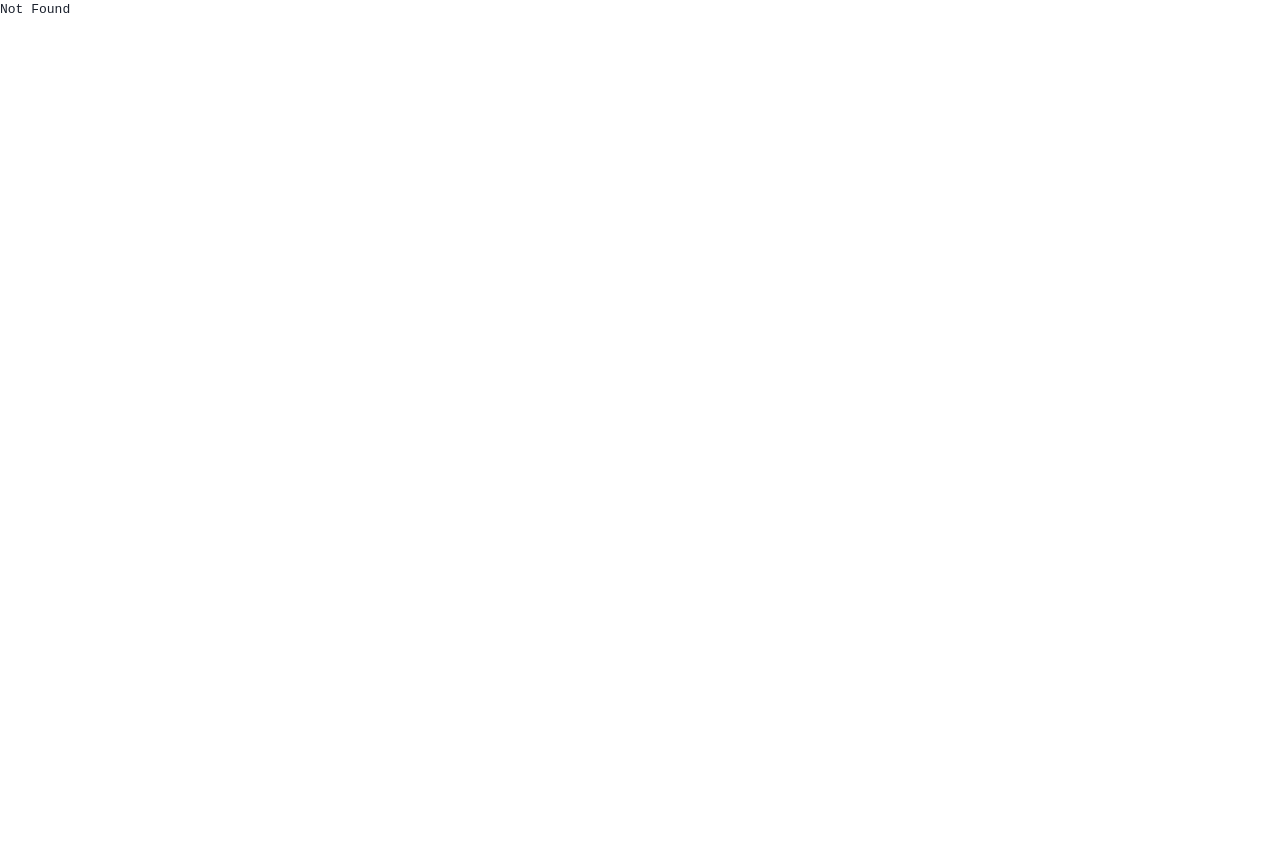
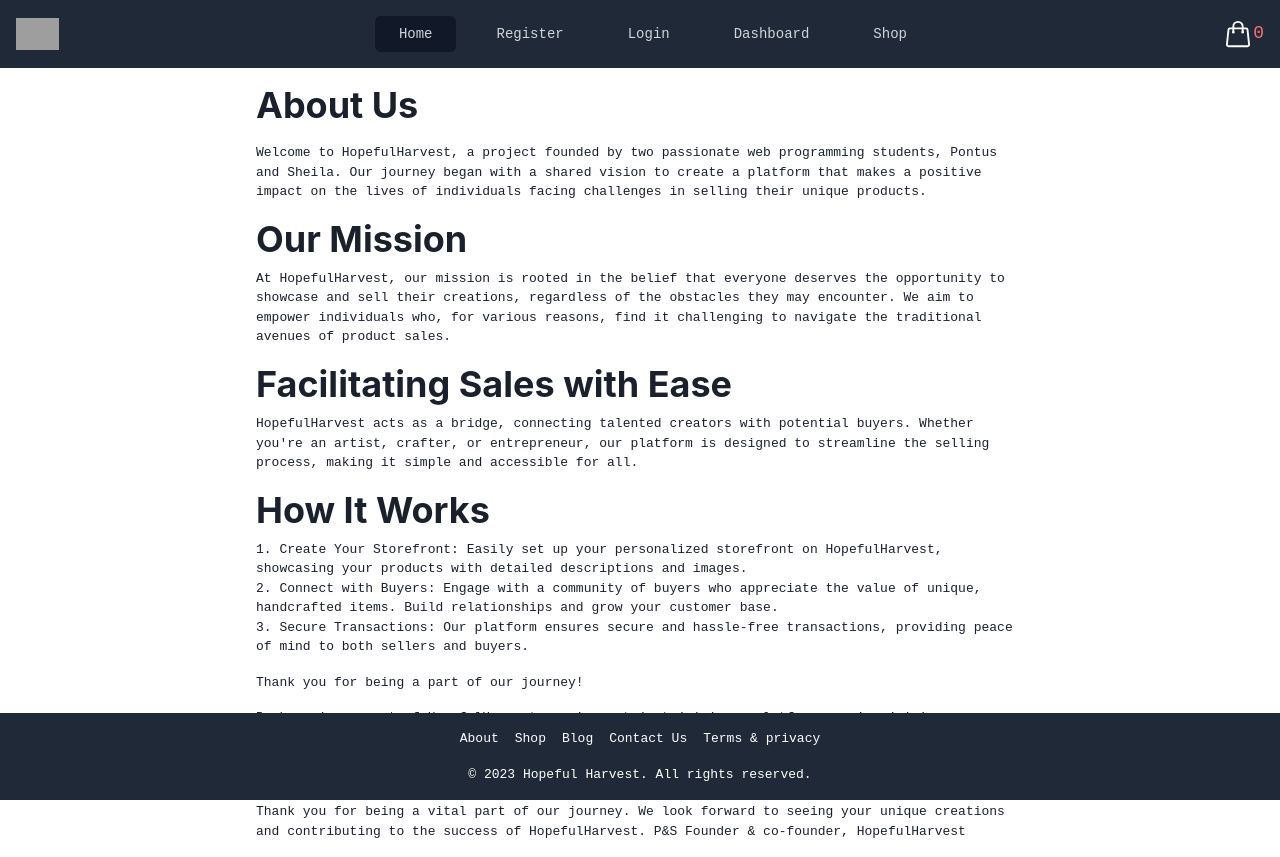
Before and after one commit to sheilabarnagot/HopefulHarvest, a React (Vite) app in the folder frontend/: page /about in a window 1280 px wide. Before the commit this address had no page. Before the commit the page ends 800 px from the top, so only its background shows below. Built offline with nearby package versions, Linux system fonts and the light colour scheme; grey boxes are pictures that could not be loaded.

Commit message:
style and About/Shop

```diff
--- /dev/null
+++ b/frontend/src/About.tsx
@@ -0,0 +1,77 @@
+import React from 'react';
+import {
+  Box,
+  Heading,
+  Text,
+} from '@chakra-ui/react';
+
+interface AboutProps {}
+
+const About: React.FC<AboutProps> = () => {
+  return (
+    <Box maxW="800px" m="auto" p="4">
+      <Heading as="h1" mb="4">
+        About Us
+      </Heading>
+      <Text>
+        Welcome to HopefulHarvest, a project founded by two passionate web
+        programming students, Pontus and Sheila. Our journey began with a shared
+        vision to create a platform that makes a positive impact on the lives of
+        individuals facing challenges in selling their unique products.
+      </Text>
+      <Heading as="h2" mt="4" mb="2" fontWeight="bold">
+        Our Mission
+      </Heading>
+      <Text>
+        At HopefulHarvest, our mission is rooted in the belief that everyone
+        deserves the opportunity to showcase and sell their creations,
+        regardless of the obstacles they may encounter. We aim to empower
+        individuals who, for various reasons, find it challenging to navigate
+        the traditional avenues of product sales.
+      </Text>
+      <Heading as="h2" mt="4" mb="2" fontWeight="bold">
+        Facilitating Sales with Ease
+      </Heading>
+      <Text>
+        HopefulHarvest acts as a bridge, connecting talented creators with
+        potential buyers. Whether you're an artist, crafter, or entrepreneur,
+        our platform is designed to streamline the selling process, making it
+        simple and accessible for all.
+      </Text>
+      <Heading as="h2" mt="4" mb="2" fontWeight="bold">
+        How It Works
+      </Heading>
+      <Text>
+        1. Create Your Storefront: Easily set up your personalized storefront on
+        HopefulHarvest, showcasing your products with detailed descriptions and
+        images.
+      </Text>
+      <Text>
+        2. Connect with Buyers: Engage with a community of buyers who appreciate
+        the value of unique, handcrafted items. Build relationships and grow
+        your customer base.
+      </Text>
+      <Text>
+        3. Secure Transactions: Our platform ensures secure and hassle-free
+        transactions, providing peace of mind to both sellers and buyers.
+      </Text>
+      <Text mt="4">
+        Thank you for being a part of our journey!
+      </Text>
+      <Text mt="4">
+        By becoming a part of HopefulHarvest, you're not just joining a
+        platform; you're joining a community of like-minded individuals who
+        share a passion for creativity and entrepreneurship. Together, we can
+        make a difference in the lives of those striving to bring their
+        creations to the world.
+      </Text>
+      <Text mt="4">
+        Thank you for being a vital part of our journey. We look forward to
+        seeing your unique creations and contributing to the success of
+        HopefulHarvest. P&S Founder & co-founder, HopefulHarvest
+      </Text>
+    </Box>
+  );
+};
+
+export default About;
--- a/frontend/src/App.tsx
+++ b/frontend/src/App.tsx
@@ -1,15 +1,14 @@
 import { Outlet } from 'react-router-dom';
 import Navbar from './Navbar';
 import Footer from "./Footer";
-import { useDisclosure } from '@chakra-ui/react';
 
 function App() {
-  const { onOpen } = useDisclosure();
+
   return (
     <>
       <Navbar />
       <Outlet />
-      <Footer onTermsClick={onOpen}/>
+      <Footer />
     </>
   );
 }
--- a/frontend/src/Footer.tsx
+++ b/frontend/src/Footer.tsx
@@ -22,11 +22,11 @@ const Footer: React.FC = () => {
           Contact Us
         </Link>
         <span onClick={onOpen} className="hover:text-gray-500" >
-          Terms
+          Terms & privacy
         </span>
-        <Link to="/privacy" className="hover:text-gray-500">
+        {/* <Link to="/privacy" className="hover:text-gray-500">
           Privacy
-        </Link>
+        </Link> */}
         <Modal isOpen={isOpen} onOpen={onOpen} onClose={onClose} />
       </div>
       <p className="mt-4">&copy; 2023 Hopeful Harvest. All rights reserved.</p>
--- /dev/null
+++ b/frontend/src/Shop.tsx
@@ -0,0 +1,48 @@
+import React, { useState, useEffect } from 'react';
+
+interface Product {
+  id: number;
+  title: string;
+  description: string;
+  price: number;
+  image: string;
+}
+
+const Shop: React.FC = () => {
+  const [products, setProducts] = useState<Product[]>([]);
+
+  useEffect(() => {
+    const token = 'your_access_token';
+
+    fetch('https://fakestoreapi.com/products', {
+      headers: {
+        Authorization: `Bearer ${token}`,
+      },
+    })
+      .then((res) => res.json())
+      .then((data: Product[]) => setProducts(data))
+      .catch((error) => console.error('Error fetching products:', error));
+  }, []);
+
+  return (
+    <div>
+      <h1>Shop</h1>
+      <div>
+        {products?.map((product) => (
+          <div key={product.id}>
+            <h2>{product.title}</h2>
+            <p>{product.description}</p>
+            <p>${product.price}</p>
+            <img
+              src={product.image}
+              alt={product.title}
+              style={{ maxWidth: '100px' }}
+            />
+          </div>
+        ))}
+      </div>
+    </div>
+  );
+};
+
+export default Shop;
--- a/frontend/src/openModal.tsx
+++ b/frontend/src/openModal.tsx
@@ -9,36 +9,49 @@ import {
   ModalCloseButton,
 } from '@chakra-ui/react';
 
-function BasicUsage({ isOpen, onOpen, onClose }) {
+interface BasicUsageProps {
+  isOpen: boolean;
+  onOpen: () => void;
+  onClose: () => void;
+}
+
+function BasicUsage({ isOpen, onClose }: BasicUsageProps) {
   console.log('isOpen:', isOpen);
 
   return (
     <>
-      <Button onClick={onOpen}>Open Modal</Button>
+      {/* <Button onClick={onOpen}>Open Modal</Button> */}
 
       <Modal isOpen={isOpen} onClose={onClose}>
         <ModalOverlay />
         <ModalContent>
-          <ModalHeader>Modal Title</ModalHeader>
+          <ModalHeader>Terms and Conditions</ModalHeader>
           <ModalCloseButton />
           <ModalBody>
             <p>
-              This is some sample text for the modal body. You can replace it
-              with your own content.
+              Welcome to our website. By registering, logging in, and making
+              purchases on this site, you agree to the following terms and
+              conditions.
             </p>
-            <p>More content goes here...</p>
+            <p>
+              {' '}
+              Registration and Login: By registering on our website, you agree
+              to provide accurate and complete information. You are responsible
+              for maintaining the confidentiality of your account and password.
+              You must not share your login credentials with third parties.
+              Notify us immediately if you suspect that your account has been
+              compromised.
+            </p>
           </ModalBody>
 
           <ModalFooter>
             <Button colorScheme="blue" mr={3} onClick={onClose}>
               Close
             </Button>
-            <Button variant="ghost">Secondary Action</Button>
+            <Button onClick={onClose} variant="ghost">Accept</Button>
           </ModalFooter>
         </ModalContent>
       </Modal>
-
-      {/* <Footer onTermsClick={onOpen} /> */}
     </>
   );
 }
```
Also changed, not shown: frontend/src/main.tsx (+10 -1 lines).
